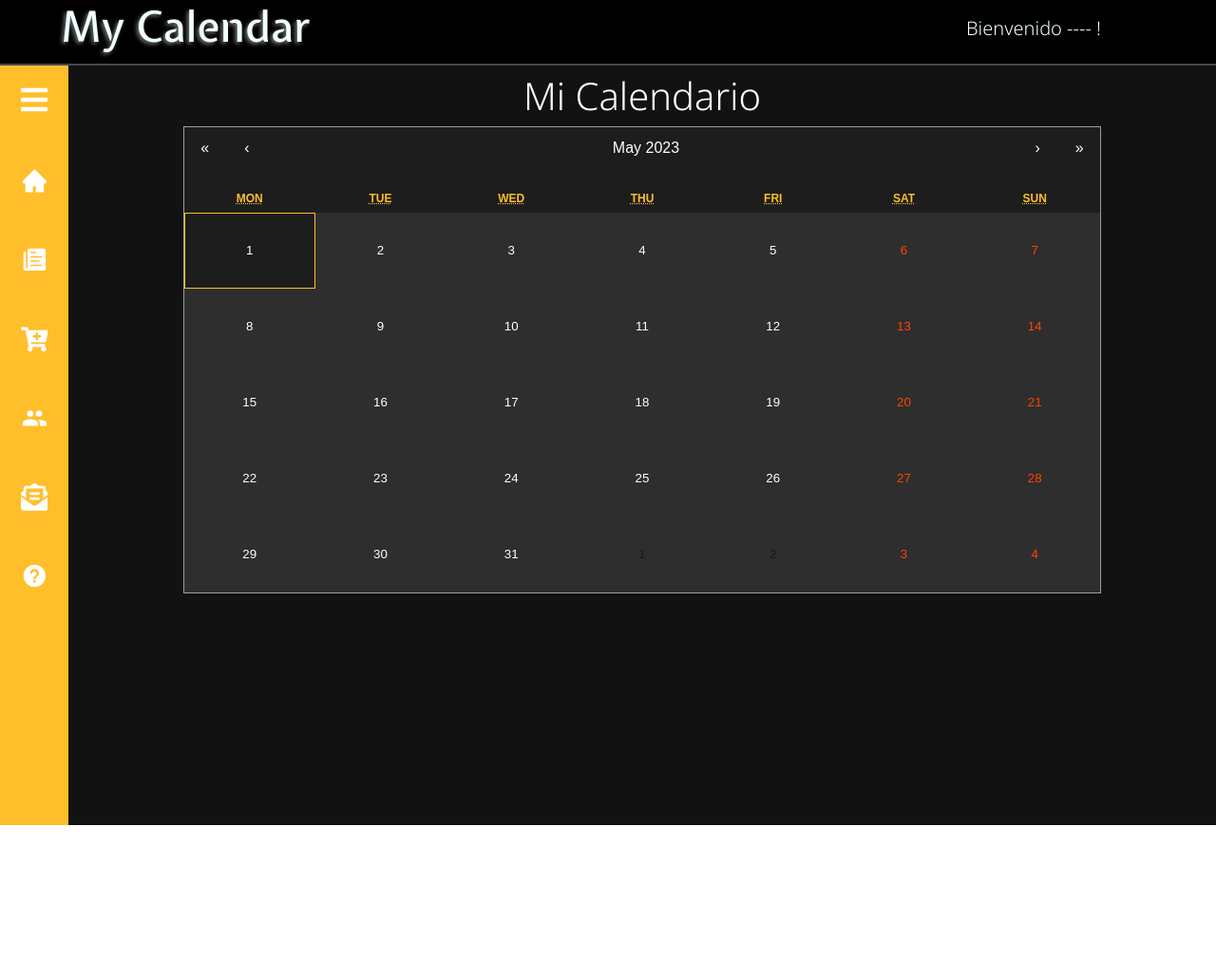
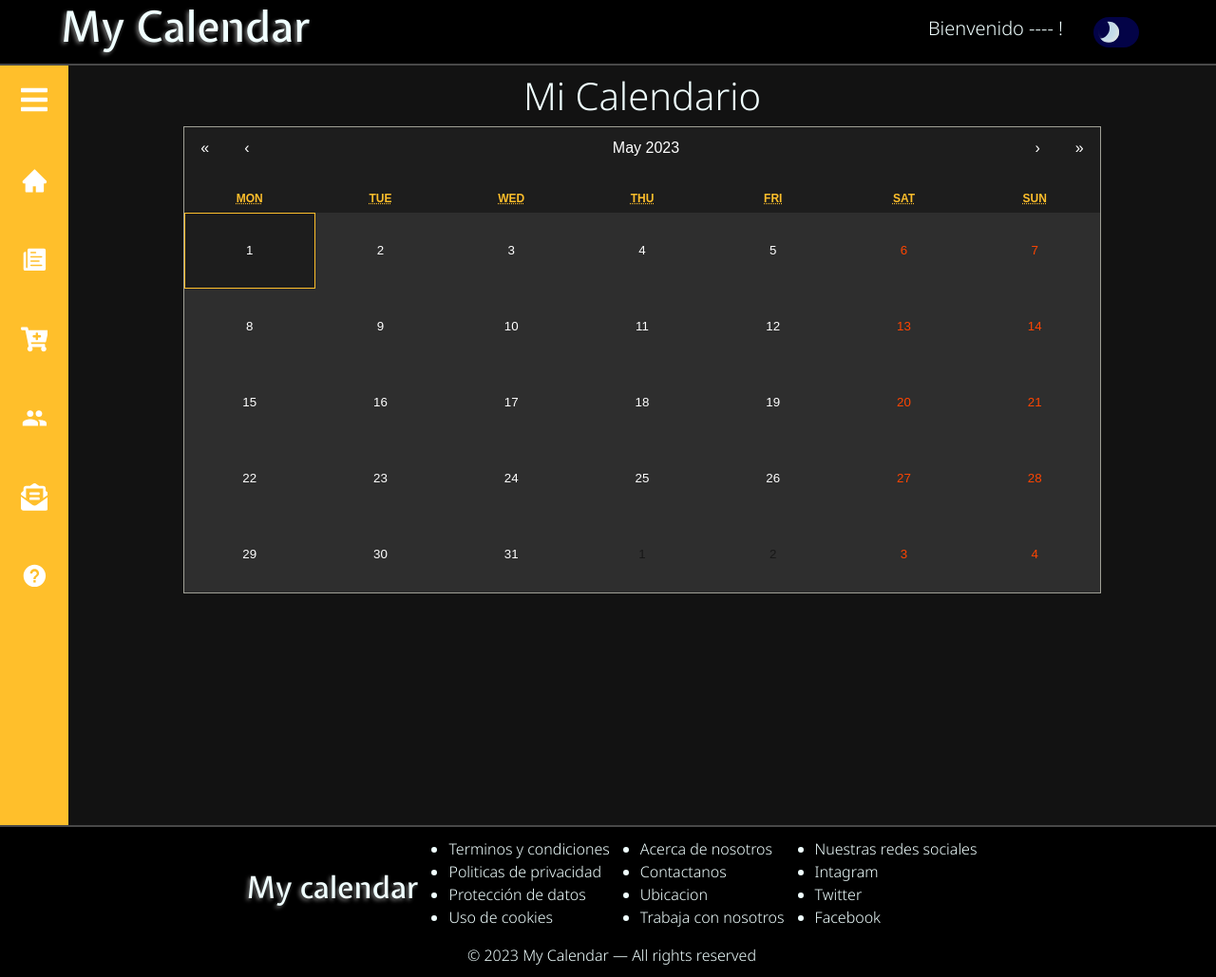
Before and after one commit to SantiagoTonin/CalendarFront, a React (Create React App) app: page /home in a window 1280 px wide. Shown: the whole page at 95% size. Before the commit the page ends 869 px from the top, so only its background shows below. Built offline with nearby package versions, Linux system fonts and the light colour scheme.

Commit message:
footer creado, falta completar formato y redirecciones

```diff
--- /dev/null
+++ b/src/components/footer/Footer.js
@@ -0,0 +1,39 @@
+import React, { useContext } from "react";
+import { ThemeContext } from "../../context/ThemeContext";
+import "./footer.css";
+
+const Footer = () => {
+  const { lightMode } = useContext(ThemeContext);
+  return (
+    <main className={lightMode ? "footerContainerLight" : "footerContainer"}>
+      <section className="footerContent">
+        <span>My calendar</span>
+        <article className="footerListItems d-flex flex-row">
+          <ul>
+            <li>Terminos y condiciones</li>
+            <li>Politicas de privacidad</li>
+            <li>Protección de datos</li>
+            <li>Uso de cookies</li>
+          </ul>
+          <ul>
+            <li>Acerca de nosotros</li>
+            <li>Contactanos</li>
+            <li>Ubicacion</li>
+            <li>Trabaja con nosotros</li>
+          </ul>
+          <ul>
+            <li>Nuestras redes sociales</li>
+            <li>Intagram</li>
+            <li>Twitter</li>
+            <li>Facebook</li>
+          </ul>
+        </article>
+      </section>
+      <section className="rightsContainer">
+        <span>© 2023 My Calendar — All rights reserved</span>
+      </section>
+    </main>
+  );
+};
+
+export default Footer;
--- /dev/null
+++ b/src/components/footer/footer.css
@@ -0,0 +1,40 @@
+.footerContainer{
+    width: 100%;
+    height: 10rem;
+    display: flex;
+    flex-direction: column;
+    align-items: center;
+    justify-content: center;
+    background-color: black;
+    color: azure;
+    border-top: 2px solid rgb(72, 72, 72);
+}
+
+.footerContainerLight{
+    width: 100%;
+    height: 10rem;
+    display: flex;
+    flex-direction: column;
+    align-items: center;
+    justify-content: center;
+    background-color: azure;
+    color: black;
+    border-top: 2px solid rgb(72, 72, 72);
+}
+
+.footerContent{
+    display: flex;
+    flex-direction: row;
+    align-items: center;
+    justify-content: flex-start;
+}
+
+.footerContent > span{
+    font-family: Expletus;
+    font-size: 2rem;
+    text-shadow: -2px 2px 4px rgba(147, 147, 147, 0.813);
+}
+
+.rightsContainer{
+    height: auto;
+}
--- a/src/components/header/Header.js
+++ b/src/components/header/Header.js
@@ -1,15 +1,19 @@
+import React, { useContext } from "react";
+import ThemeButton from "../themeButton/ThemeButton";
+import { ThemeContext } from "../../context/ThemeContext";
 import "./header.css";
 
 const Header = () => {
+  const { lightMode } = useContext(ThemeContext);
+
   return (
-    <main className="headerContainer">
+    <main className={lightMode ? "headerContainerLight" : "headerContainer"}>
       <div className="logoContainer">
         <span>My Calendar</span>
       </div>
       <div className="wellcomeUserContainer">
-        <div>
-            <h5>Bienvenido ---- !</h5>
-        </div>
+        <h5>Bienvenido ---- !</h5>
+        <ThemeButton />
       </div>
     </main>
   );
--- a/src/components/header/header.css
+++ b/src/components/header/header.css
@@ -1,4 +1,4 @@
-.headerContainer{
+.headerContainer {
   width: 100%;
   height: auto;
   padding: 0;
@@ -11,7 +11,20 @@
   border-bottom: 2px solid rgb(72, 72, 72);
 }
 
-.logoContainer{
+.headerContainerLight {
+  width: 100%;
+  height: auto;
+  padding: 0;
+  margin: 0;
+  display: flex;
+  flex-direction: row;
+  justify-content: space-between;
+  background-color: azure;
+  color: black;
+  border-bottom: 2px solid rgb(72, 72, 72);
+}
+
+.logoContainer {
   width: 30%;
 }
 
@@ -22,9 +35,14 @@
   text-shadow: -2px 2px 4px rgba(147, 147, 147, 0.813);
 }
 
-.wellcomeUserContainer{
+.wellcomeUserContainer {
   width: 30%;
   display: flex;
+  flex-direction: row;
   align-items: center;
   justify-content: center;
 }
+
+.wellcomeUserContainer > h5 {
+  padding-right: 1.5rem;
+}
--- a/src/components/home/Home.js
+++ b/src/components/home/Home.js
@@ -1,7 +1,8 @@
 import Sidebar from "../sidebar/Sidebar";
-import React, { useState } from "react";
+import React, { useState, useContext } from "react";
 import Calendar from "react-calendar";
 import "react-calendar/dist/Calendar.css";
+import { ThemeContext } from "../../context/ThemeContext";
 import "./home.css";
 import "./calendar.css";
 
@@ -10,15 +11,20 @@ const Home = () => {
   const onChange = (newDate) => {
     setDate(newDate);
   };
+  const { lightMode } = useContext(ThemeContext);
   return (
     <main className="homeMainContainer">
       <aside className="homeSide">
         <Sidebar />
       </aside>
-      <article className="homeContent">
+      <article className={lightMode ? "homeContentLight" : "homeContent"}>
         <div className="calendarApp">
           <h1>Mi Calendario</h1>
-          <Calendar onChange={onChange} value={date} className="calendarContainer"/>
+          <Calendar
+            onChange={onChange}
+            value={date}
+            className="calendarContainer"
+          />
         </div>
       </article>
     </main>
--- a/src/components/home/home.css
+++ b/src/components/home/home.css
@@ -7,7 +7,13 @@
 .homeContent {
   grid-area: "content";
   background-color: var(--main-color);
-  color: white;
+  color: azure;
+}
+
+.homeContentLight {
+  grid-area: "content";
+  background-color: azure;
+  color: var(--main-color);
 }
 
 .homeSide {
@@ -21,7 +27,6 @@
   display: flex;
   flex-direction: column;
   align-items: center;
-  color: white;
   padding-top: 0.5rem;
 }
 
--- /dev/null
+++ b/src/components/themeButton/ThemeButton.js
@@ -0,0 +1,21 @@
+import './themeButton.css';
+import React, { useContext } from 'react';
+import { ThemeContext } from '../../context/ThemeContext';
+
+function ThemeButton() {
+  const { lightMode, setLightMode } = useContext(ThemeContext);
+  const handleTheme = () => {
+    setLightMode(!lightMode);
+    localStorage.setItem('lightMode', !lightMode);
+  };
+  return (
+    <>
+      <label className="switch">
+        <input defaultChecked={lightMode} type="checkbox" onChange={handleTheme}/>
+        <span className="slider"></span>
+      </label>
+    </>
+  );
+}
+
+export default ThemeButton;
--- /dev/null
+++ b/src/components/themeButton/themeButton.css
@@ -0,0 +1,51 @@
+.switch {
+  --width-of-switch: 3.5em;
+  --height-of-switch: 2em;
+  --size-of-icon: 1.4em;
+  --slider-offset: 0.3em;
+  position: relative;
+  width: var(--width-of-switch);
+  height: var(--height-of-switch);
+}
+
+.switch input {
+  opacity: 0;
+  width: 0;
+  height: 0;
+}
+
+.slider {
+  position: absolute;
+  cursor: pointer;
+  top: 0;
+  left: 0;
+  right: 0;
+  bottom: 0;
+  background-color: rgb(3, 3, 71);
+  transition: 0.5s;
+  border-radius: 30px;
+}
+
+.slider:before {
+  position: absolute;
+  content: "";
+  height: var(--size-of-icon, 1.4em);
+  width: var(--size-of-icon, 1.4em);
+  border-radius: 20px;
+  left: var(--slider-offset, 0.3em);
+  top: 50%;
+  transform: translateY(-50%);
+  background: rgb(3, 3, 71);
+  box-shadow: inset -3px -2px 5px -2px #e9e9e2, inset -10px -4px 0 0 #c2dae8;
+}
+
+input:checked + .slider {
+  background-color: lightblue;
+}
+
+input:checked + .slider:before {
+  box-shadow: none;
+  left: calc(100% - (var(--size-of-icon, 1.4em) + var(--slider-offset, 0.3em)));
+  background: linear-gradient(40deg, #ff8c00, #efed59 70%);
+  transition: 0.4s;
+}
--- /dev/null
+++ b/src/context/ThemeContext.js
@@ -0,0 +1,15 @@
+import React, { createContext, useState } from 'react';
+
+export const ThemeContext = createContext();
+
+export const ThemeProvider = (props) => {
+  const [lightMode, setLightMode] = useState(
+    JSON.parse(localStorage.getItem('lightMode'))
+  );
+
+  return (
+    <ThemeContext.Provider value={{ lightMode, setLightMode }}>
+      {props.children}
+    </ThemeContext.Provider>
+  );
+};
--- a/src/index.js
+++ b/src/index.js
@@ -1,12 +1,15 @@
-import React from 'react';
-import ReactDOM from 'react-dom/client';
-import 'bootstrap/dist/css/bootstrap.min.css';
-import './index.css';
-import App from './App';
+import React from "react";
+import ReactDOM from "react-dom/client";
+import "bootstrap/dist/css/bootstrap.min.css";
+import "./index.css";
+import { ThemeProvider } from "./context/ThemeContext";
+import App from "./App";
 
-const root = ReactDOM.createRoot(document.getElementById('root'));
+const root = ReactDOM.createRoot(document.getElementById("root"));
 root.render(
   <React.StrictMode>
-    <App />
+    <ThemeProvider>
+      <App />
+    </ThemeProvider>
   </React.StrictMode>
 );
--- a/src/routes/myRoutes.js
+++ b/src/routes/myRoutes.js
@@ -1,7 +1,8 @@
-import Landing from "../components/landingPage/Landing";
+import Abm from "../components/abmTable/Abm";
+import Footer from "../components/footer/Footer";
 import Header from "../components/header/Header";
 import Home from "../components/home/Home";
-import Abm from "../components/abmTable/Abm";
+import Landing from "../components/landingPage/Landing";
 import { Route, Routes, useLocation } from "react-router-dom";
 
 const MyRoutes = () => {
@@ -14,6 +15,7 @@ const MyRoutes = () => {
         <Route path="/home" element={<Home />} />
         <Route path="/abm" element={<Abm />} />
       </Routes>
+      {redirect.pathname !== "/" && <Footer />}
     </>
   );
 };
```
Lines whose indentation alone changed are shown as unchanged.
